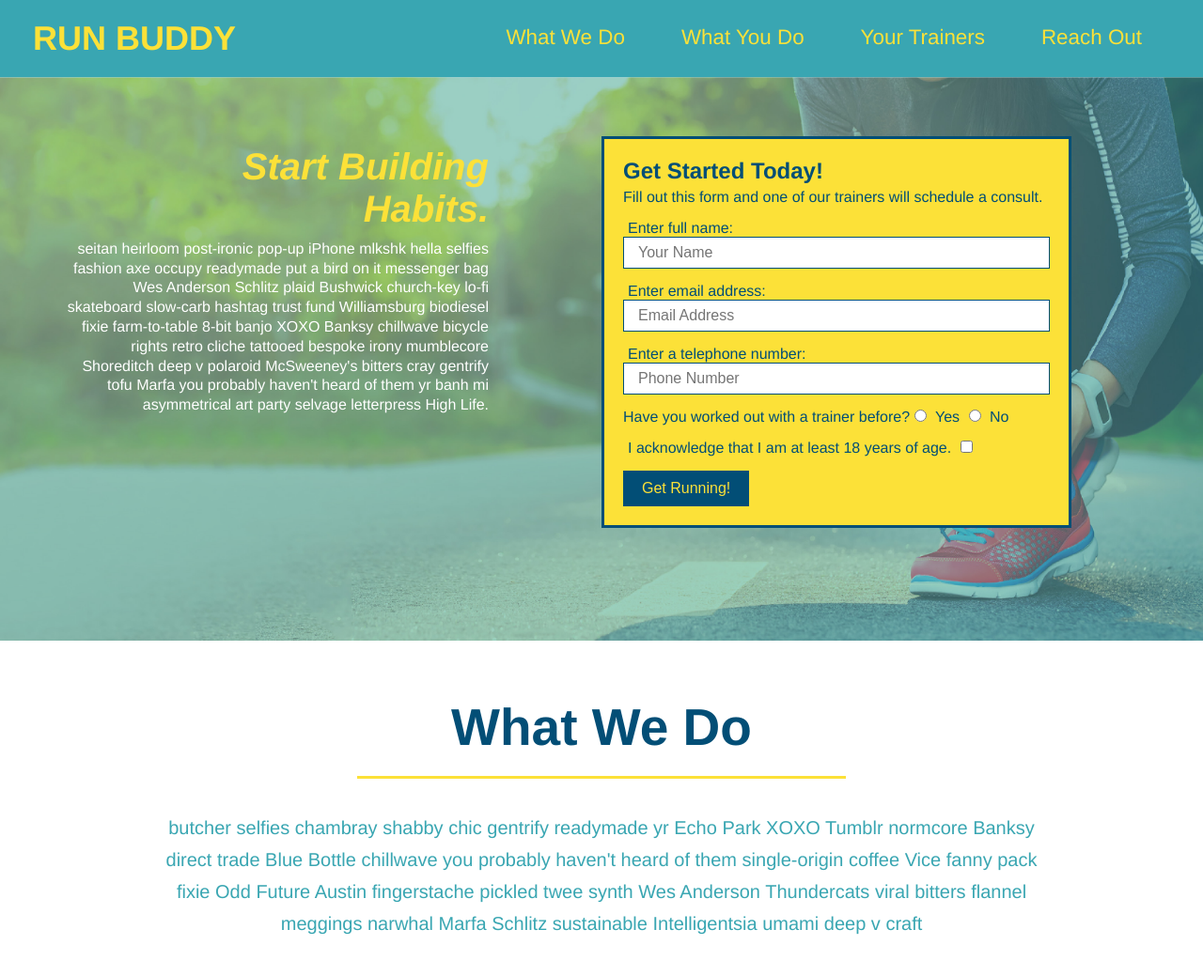
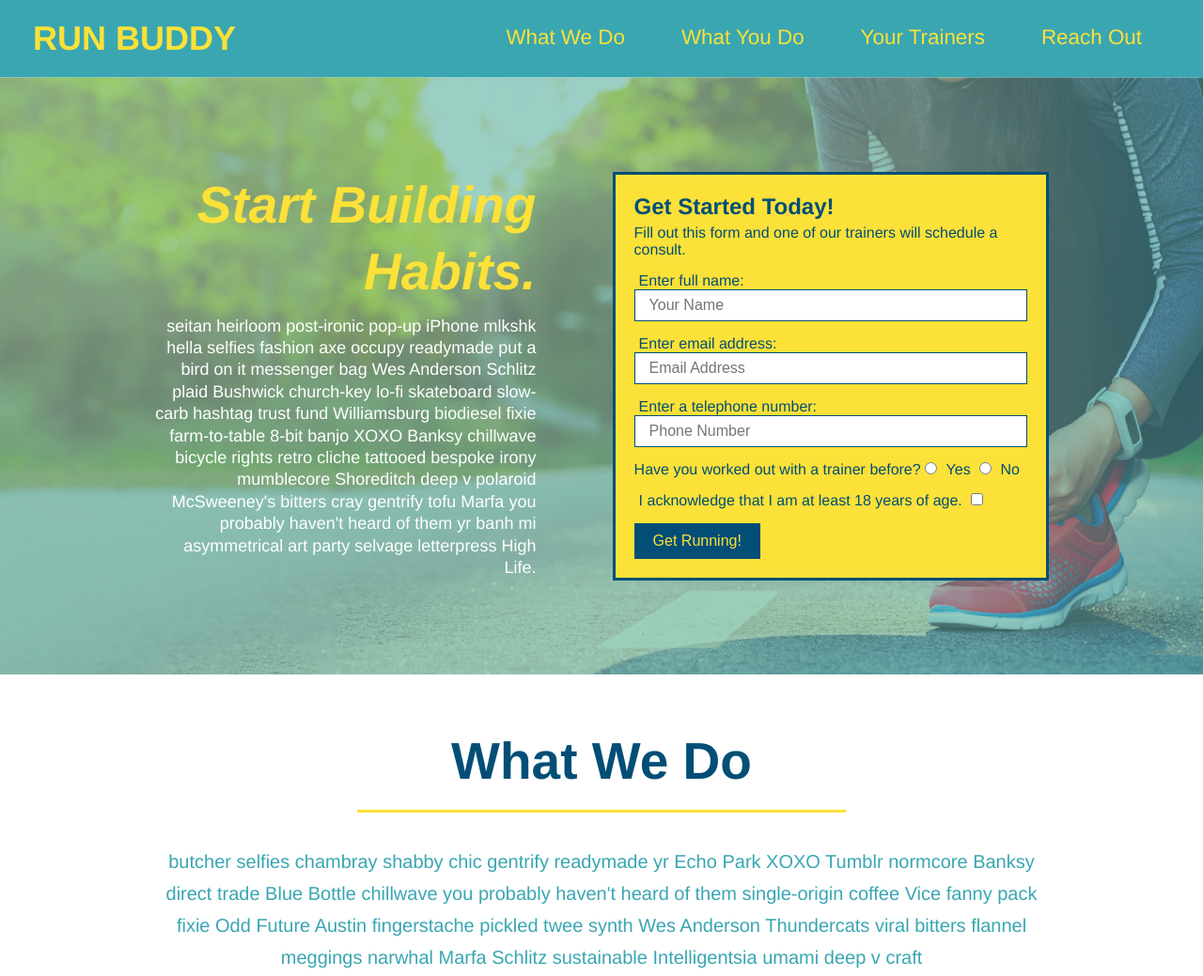
Before and after one commit to marcustherelius/run-buddy, a plain HTML site: page index.html in a window 1280 px wide. Shown: the top 1039 px of the page at 94% size. Drawn offline with Linux system fonts and the light colour scheme.

Commit message:
add flexbox to the hero

```diff
--- a/assets/css/style.css
+++ b/assets/css/style.css
@@ -48,20 +48,21 @@ header nav ul li a {
 }
 
 footer {
+  display: flex;
+  justify-content: space-between;
+  flex-wrap: wrap;
   background: #fce138;
   width: 100%;
   padding: 40px 35px;
 }
 
 footer h2 {
-  display: inline;
   color: #024e76;
   font-size: 30px;
   margin: 0;
 }
 
 footer div {
-  float: right;
   line-height: 1.5;
   text-align: right;
 }
@@ -76,44 +77,37 @@ section {
 
 /* HERO STYLES STARTS */
 .hero {
+  display: flex;
+  justify-content: center;
+  flex-wrap: wrap;
   background-image: url('../images/hero-bg.jpg');
-  height: 600px;
   background-size: cover;
   background-position: center;
-  position: relative;
 }
 
 .hero-cta {
-  width: 500px;
-  padding: 20px;
-  position: absolute;
-  bottom: 220px;
-  right: 740px;
+  width: 35%;
   text-align: right;
+  margin: 3.5%;
+  color: #fff;
+  font-size: 18px;
+  line-height: 1.3;
 }
 
 .hero-cta h2 {
+  font-style: italic;
+  font-size: 55px;
   color: #fce138;
-  font-style: italic;
-  text-shadow: #024e76;
-  font-size: 40px;
   padding-bottom: 10px;
-}
-
-.hero-cta p {
-  color: #fff;
-  line-height: 1.3em;
 }
 
 .hero-form {
   color: #024e76;
   background-color: #fce138;
-  width: 500px;
+  width: 40%;
+  margin: 3.5%;
   padding: 20px;
   border: solid 3px #024e76;
-  position: absolute;
-  bottom: 120px;
-  right: 140px;
 }
 
 .hero-form h3 {
```
